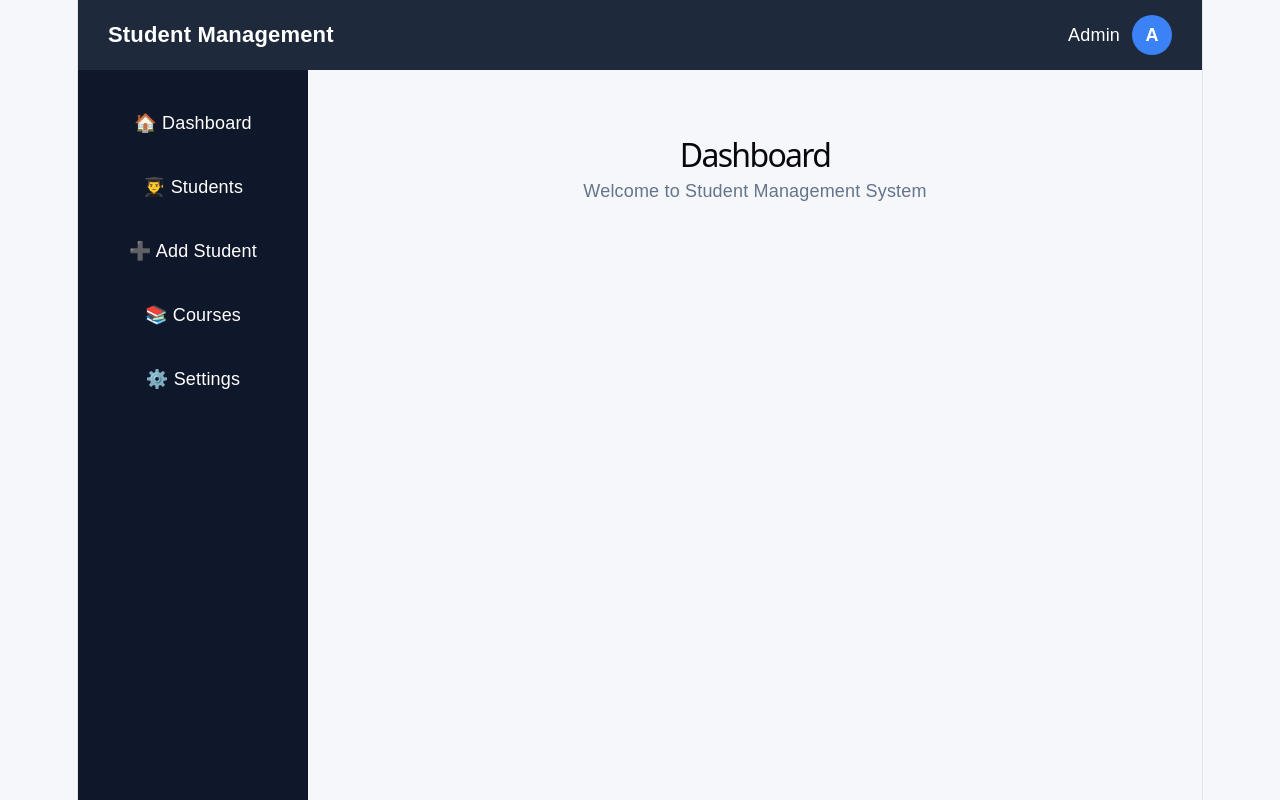
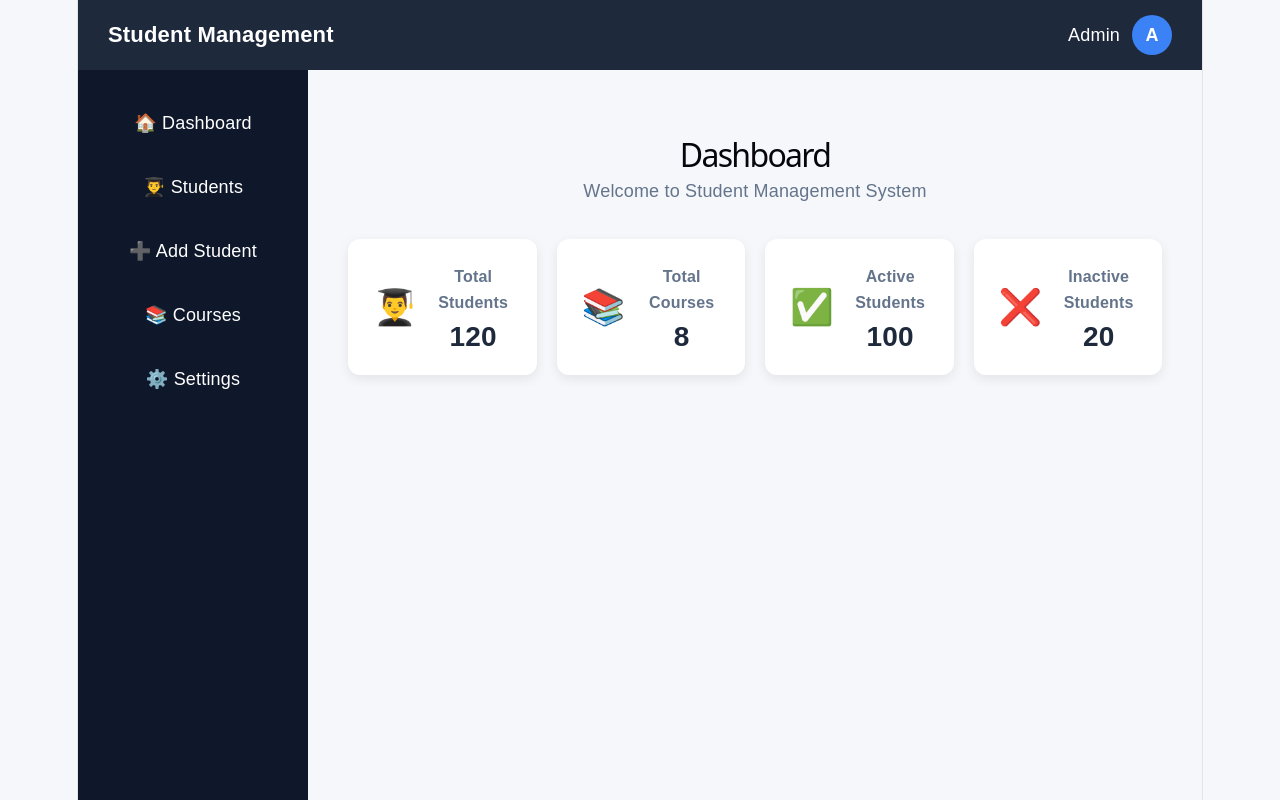
Before and after one commit to laxmipriyabehera/Student-management-system, a React (Vite) app: page / in a window 1280 px wide. Built offline with nearby package versions, Linux system fonts and the light colour scheme.

Commit message:
Add dashboard statistics cards

```diff
--- a/src/App.css
+++ b/src/App.css
@@ -89,3 +89,38 @@ body {
 .content p {
   color: #64748b;
 }
+
+/* Dashboard Cards */
+
+.dashboard-cards {
+  display: grid;
+  grid-template-columns: repeat(4, 1fr);
+  gap: 20px;
+  margin-top: 35px;
+}
+
+.card {
+  background: white;
+  padding: 25px;
+  border-radius: 12px;
+  display: flex;
+  align-items: center;
+  gap: 18px;
+  box-shadow: 0 4px 12px rgba(0, 0, 0, 0.08);
+}
+
+.card-icon {
+  font-size: 35px;
+}
+
+.card h3 {
+  font-size: 16px;
+  color: #64748b;
+  margin-bottom: 8px;
+}
+
+.card p {
+  font-size: 28px;
+  font-weight: bold;
+  color: #1e293b;
+}
--- a/src/App.jsx
+++ b/src/App.jsx
@@ -1,5 +1,6 @@
 import Navbar from "./components/Navbar";
 import Sidebar from "./components/Sidebar";
+import DashboardCards from "./components/DashboardCards";
 import "./App.css";
 
 function App() {
@@ -13,6 +14,8 @@ function App() {
         <main className="content">
           <h1>Dashboard</h1>
           <p>Welcome to Student Management System</p>
+
+          <DashboardCards />
         </main>
       </div>
     </>
--- /dev/null
+++ b/src/components/DashboardCards.jsx
@@ -0,0 +1,41 @@
+function DashboardCards() {
+  return (
+    <div className="dashboard-cards">
+
+      <div className="card">
+        <div className="card-icon">👨‍🎓</div>
+        <div>
+          <h3>Total Students</h3>
+          <p>120</p>
+        </div>
+      </div>
+
+      <div className="card">
+        <div className="card-icon">📚</div>
+        <div>
+          <h3>Total Courses</h3>
+          <p>8</p>
+        </div>
+      </div>
+
+      <div className="card">
+        <div className="card-icon">✅</div>
+        <div>
+          <h3>Active Students</h3>
+          <p>100</p>
+        </div>
+      </div>
+
+      <div className="card">
+        <div className="card-icon">❌</div>
+        <div>
+          <h3>Inactive Students</h3>
+          <p>20</p>
+        </div>
+      </div>
+
+    </div>
+  );
+}
+
+export default DashboardCards;
```
